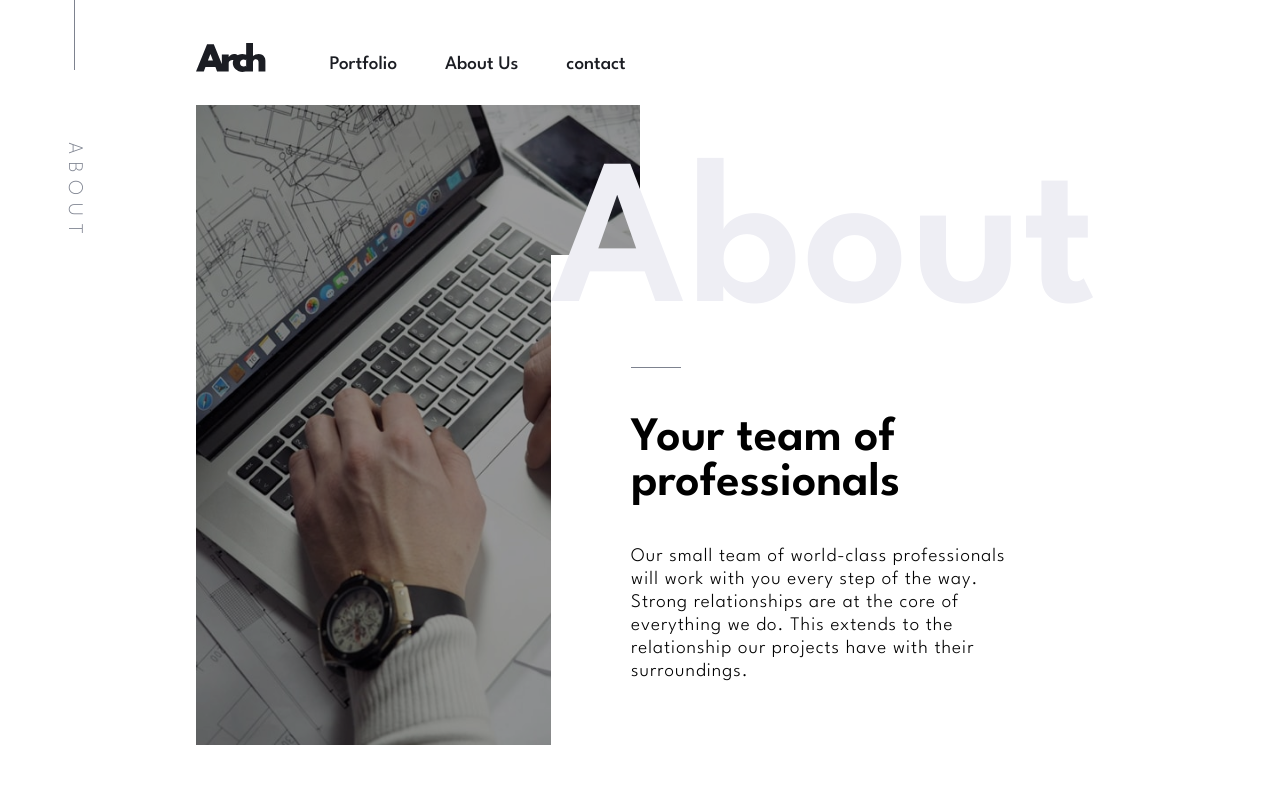
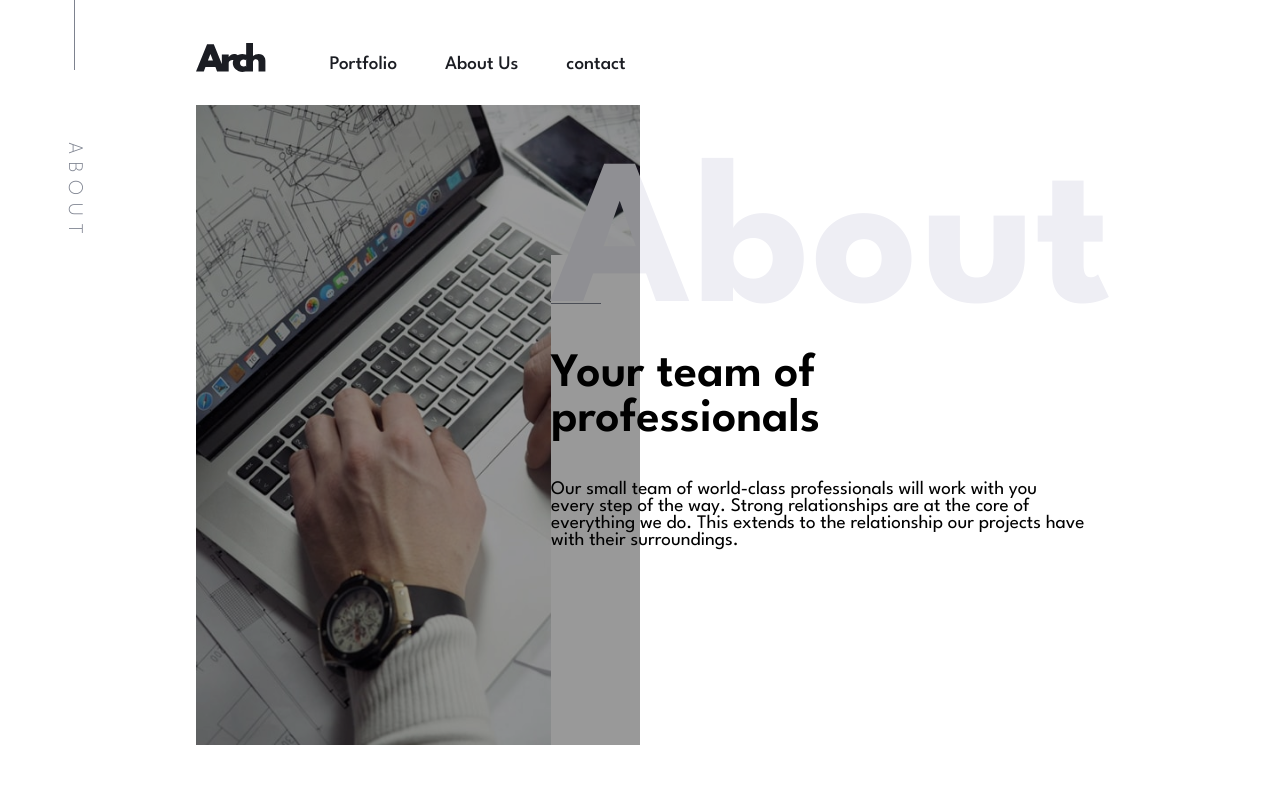
Before and after one commit to salmafadlabdulrahman/Arch-Studio-website, a React (Vite) app: page /about in a window 1280 px wide. Shown: the top 800 px of the page. Built offline with nearby package versions, Linux system fonts and the light colour scheme.

Commit message:
update about page styling

```diff
--- a/src/pages/About.jsx
+++ b/src/pages/About.jsx
@@ -6,8 +6,7 @@
 import { FontAwesomeIcon } from "@fortawesome/react-fontawesome";
 import { faLinkedin, faXTwitter } from "@fortawesome/free-brands-svg-icons";
 import { useMediaQuery } from "react-responsive";
-import heroImg from "../../public/assets/about/image-hero.jpg";
-import heritageImg from "../../public/assets/about/image-heritage.jpg";
+import heritageImg from "/assets/about/image-heritage.jpg";
 
 function About() {
   const { closeIcon } = useContext(AppContext);
@@ -43,7 +42,7 @@
                   <div className="hero-img-overlay"></div>
                 </div>
 
-                <div className="hero-content">
+                <div className="hero-body">
                   <h1>About</h1>
                   <span className="line"></span>
                   <h2>
--- a/src/pages/Home.jsx
+++ b/src/pages/Home.jsx
@@ -79,6 +79,7 @@
     });
   }, [heroInfo]);
 
+  //${board.imgPath}
   return (
     <>
       <div className="home">
--- a/src/styling/about.css
+++ b/src/styling/about.css
@@ -146,14 +146,14 @@
     z-index: 2;
   }
 
-  .hero-content {
+  .hero-body {
     position: absolute;
     left: 80px;
     bottom: 0;
     background-color: #fff;
   }
 
-  .hero-content h1 {
+  .hero-body h1 {
     top: -65px;
     text-align: center;
     width: 90%;
@@ -163,13 +163,13 @@
     letter-spacing: 2px;
   }
 
-  .hero-content h2 {
+  .hero-body h2 {
     font-size: 3em;
     font-weight: 600;
     margin-top: 1em;
   }
 
-  .hero-content p {
+  .hero-body p {
     margin-top: 2em;
   }
 
@@ -214,26 +214,26 @@
     width: 50%;
   }
 
-  .hero-content {
+  .hero-body {
     top: 150px;
     left: 40%;
   }
 
-  .hero-content h1 {
+  .hero-body h1 {
     text-align: unset;
     font-size: 13em;
     top: -100px;
     left: 0;
   }
-  .hero-content .line {
+  .hero-body .line {
     display: block;
     margin-top: 3em;
   }
 
-  .hero-content p {
+  .hero-body p {
     font-size: 1.2em;
     width: 100%;
-  }
+  }*/
 
   .heritage-section-container {
     display: flex;
```
